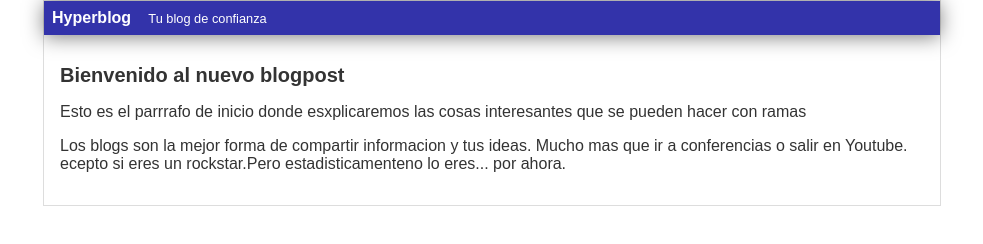
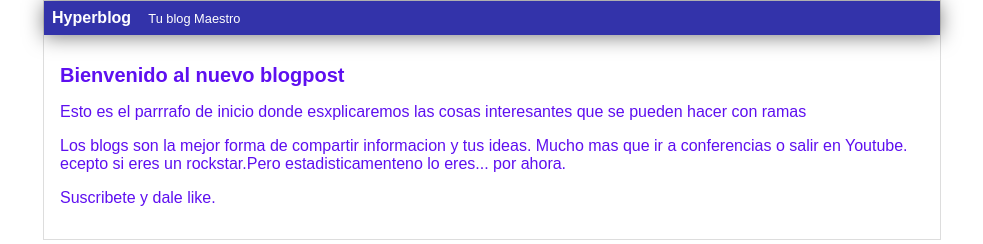
Before and after one commit to nicolasrodcam/hyperblog, a plain HTML site: page index.html in a window 1280 px wide. Shown: the whole page, without its empty margins (148-1131 px from the left). Drawn offline with Linux system fonts and the light colour scheme.

Commit message:
Agregue suscripcion y puse todo azul

```diff
--- a/css/estilo.css
+++ b/css/estilo.css
@@ -1,5 +1,5 @@
 body {
-    color: #333;
+    color: rgb(94, 15, 240);
     text-align: center;
     font-family: Arial, Helvetica, sans-serif;
     font-size: 16px;
--- a/index.html
+++ b/index.html
@@ -11,17 +11,22 @@
     <div class="container">
         <div class="cabecera">
             Hyperblog
-            <span class="tagline">Tu blog de confianza</span>
+            <span class="tagline">Tu blog Maestro</span>
         </div>
         <div class="post">
             <h1>Bienvenido al nuevo blogpost</h1>
             <p>Esto es el parrrafo de inicio donde esxplicaremos las cosas
-                interesantes que se pueden hacer con ramas</p>
+                interesantes que se pueden hacer con ramas
+            </p>
+
             <p>
                 Los blogs son la mejor forma de compartir informacion y tus ideas.
                 Mucho mas que ir a conferencias o salir en Youtube.
                 ecepto si eres un rockstar.Pero estadisticamenteno lo eres... por ahora.
             </p>
+            <p>
+                Suscribete y dale like.
+            </p>
         </div>
     </div>
 </body>
```
